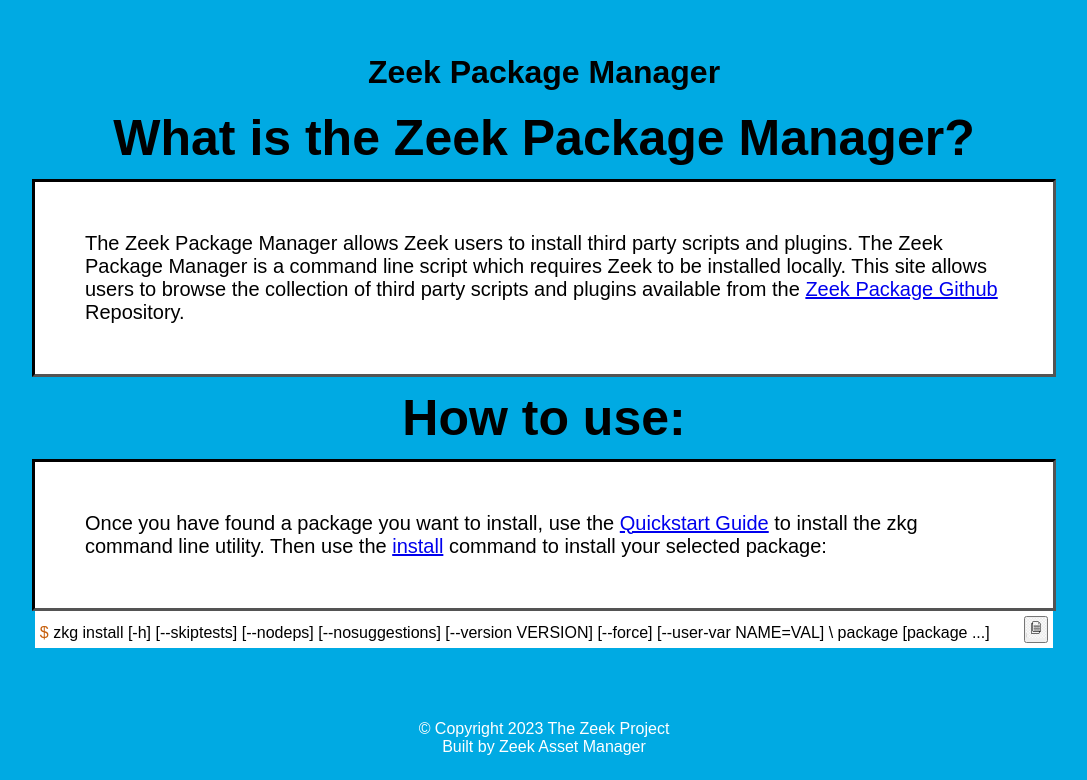
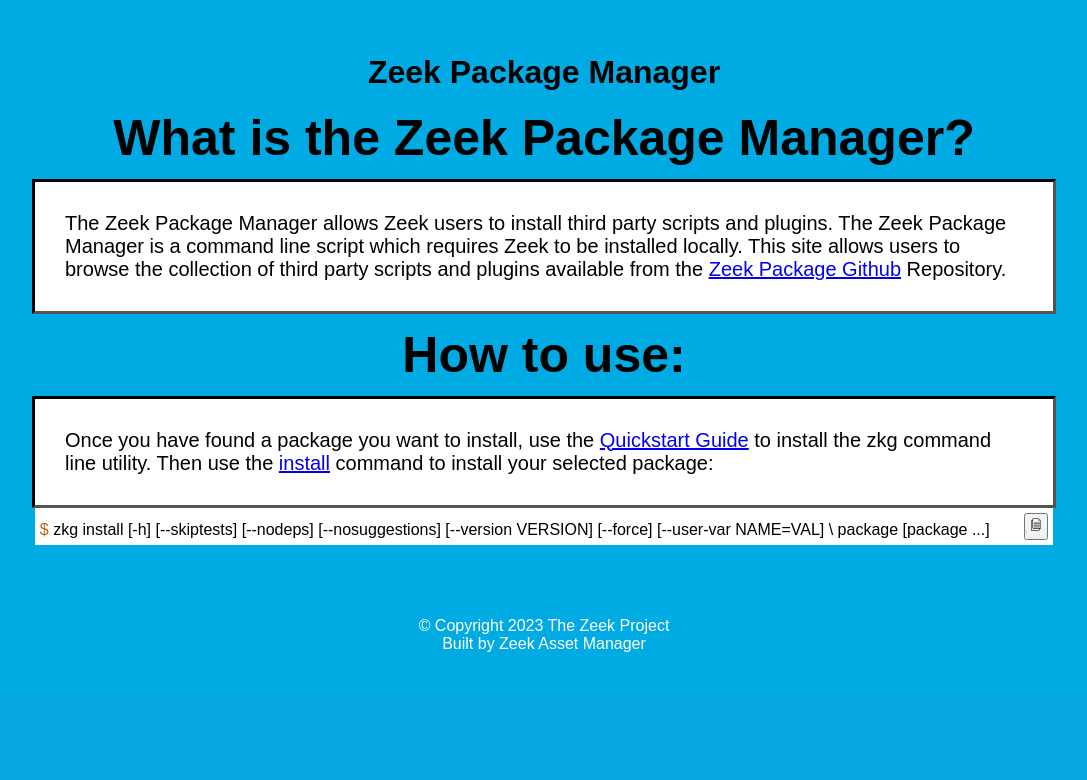
Before and after one commit to zeek/package-website, a FastAPI app: page /about in a window 1280 px wide. Shown: the part 102-882 px from the top of the page, without its empty margins (96-1183 px from the left). After the commit the page ends 754 px from the top, so only its background shows below. Run offline with FastAPI, Linux system fonts and the light colour scheme; parts of the project's set-up code (start-up, migrations or seed data) failed here and were passed over; some libraries are stand-ins or nearby versions.

Commit message:
changed padding for content

```diff
--- a/zeek-package-website/static/css/about.css
+++ b/zeek-package-website/static/css/about.css
@@ -84,7 +84,7 @@ footer {
 .w3-card-4 p {
     font-size: 20px;
     margin: 0 auto;
-    padding: 50px;
+    padding: 30px;
     width: 80%;
     color: black;
     outline-color: red;
```
